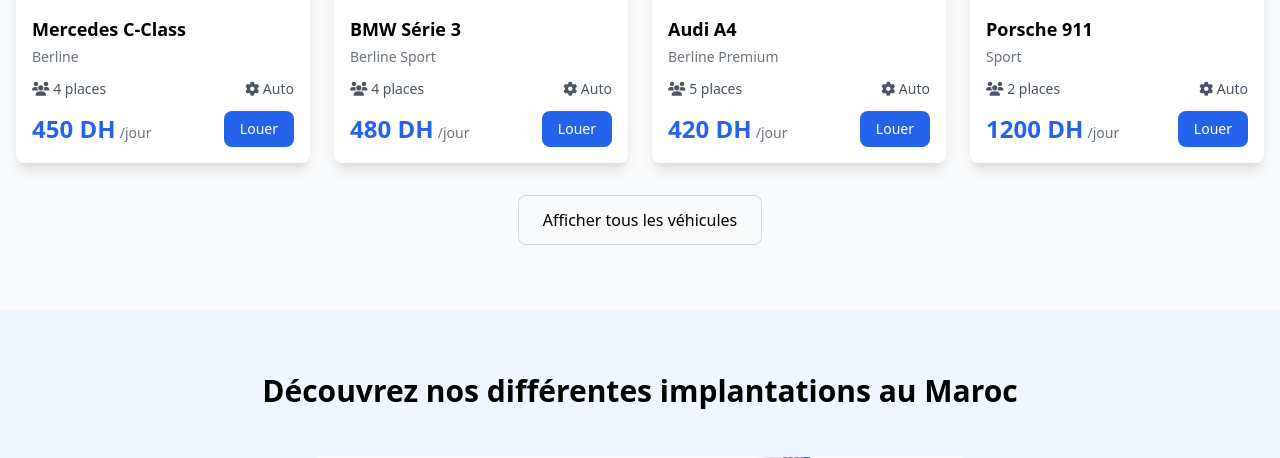
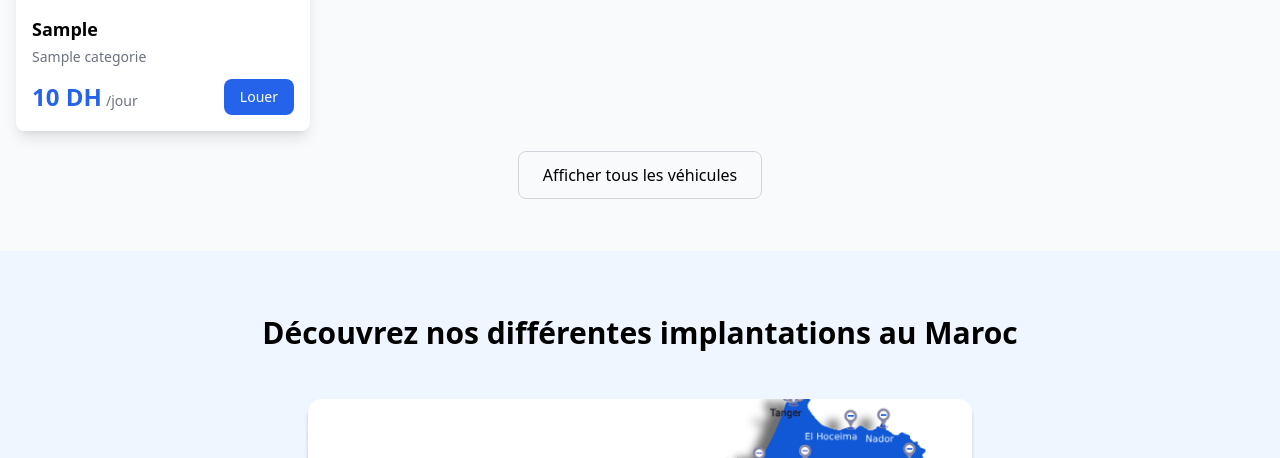
Before and after one commit to AZIZABADA10/MaBagnole, a PHP site: page / in a window 1280 px wide. Shown: the part 2056-2514 px from the top of the page. Run offline with PHP 8.4, Linux system fonts and the light colour scheme; tables that the repository leaves empty hold one stand-in row (values such as "Sample post"); grey boxes marked "Sample" are stand-in pictures; some libraries are stand-ins or nearby versions.

Commit message:
Modifié index.php : page d'accueil et liens de navigation

```diff
--- a/index.php
+++ b/index.php
@@ -1,3 +1,13 @@
+<?php
+require_once __DIR__ . '/vendor/autoload.php';
+
+use App\Classes\Vehicule;
+use App\Classes\Categorie;
+
+$vehicules = Vehicule::listerVehicule(4, 0);
+$categories = Categorie::listerCategorie();
+?>
+
 <!DOCTYPE html>
 <html lang="fr">
 <head>
@@ -5,6 +15,7 @@
     <meta name="viewport" content="width=device-width, initial-scale=1.0">
     <title>Location de Voiture - Simple et Abordable</title>
     <script src="https://cdn.tailwindcss.com"></script>
+    <script src="https://kit.fontawesome.com/a076d05399.js" crossorigin="anonymous"></script>
     <link rel="shortcut icon" href="Assets/logos/logo.png" type="image/x-icon">
     <link rel="stylesheet" href="https://cdnjs.cloudflare.com/ajax/libs/font-awesome/6.4.0/css/all.min.css">
 </head>
@@ -156,23 +167,31 @@
     <!-- Popular Cars Section -->
     <section class="py-16 bg-gray-50">
     <div class="container mx-auto px-4">
-            <h2 class="text-3xl font-bold text-center mb-4">Trouvez la voiture qui vous convient en consultant notre</h2>
+        <h2 class="text-3xl font-bold text-center mb-4">
+            Trouvez la voiture qui vous convient en consultant notre
+        </h2>
         <p class="text-center text-gray-600 mb-12">parc dans les Marchés suivants</p>
 
         <div class="grid grid-cols-1 md:grid-cols-2 lg:grid-cols-4 gap-6">
-                <!-- Car Card 1 -->
+            <?php foreach ($vehicules as $v):
+                $catNom = '';
+                foreach ($categories as $c) {
+                    if ($c['id_categorie'] == $v['id_categorie']) {
+                        $catNom = $c['titre'];
+                        break;
+                    }
+                }
+            ?>
             <div class="bg-white rounded-lg shadow-lg overflow-hidden hover:shadow-xl transition">
-                    <img src="https://images.unsplash.com/photo-1549317661-bd32c8ce0db2?w=400" alt="Mercedes C-Class" class="w-full h-48 object-cover">
+                <img src="<?= htmlspecialchars($v['image']) ?>"
+                     alt="<?= htmlspecialchars($v['modele']) ?>"
+                     class="w-full h-48 object-cover">
                 <div class="p-4">
-                        <h3 class="font-bold text-lg mb-1">Mercedes C-Class</h3>
-                        <p class="text-gray-500 text-sm mb-3">Berline</p>
-                        <div class="flex items-center justify-between mb-3 text-sm text-gray-600">
-                            <span><i class="fas fa-users"></i> 4 places</span>
-                            <span><i class="fas fa-cog"></i> Auto</span>
-                        </div>
+                    <h3 class="font-bold text-lg mb-1"><?= htmlspecialchars($v['modele']) ?></h3>
+                    <p class="text-gray-500 text-sm mb-3"><?= htmlspecialchars($catNom) ?></p>
                     <div class="flex items-center justify-between">
                         <div>
-                                <span class="text-2xl font-bold text-blue-600">450 DH</span>
+                            <span class="text-2xl font-bold text-blue-600"><?= number_format($v['prix_par_jour'], 0, ',', ' ') ?> DH</span>
                             <span class="text-gray-500 text-sm">/jour</span>
                         </div>
                         <button class="px-4 py-2 bg-blue-600 text-white rounded-lg hover:bg-blue-700 text-sm">
@@ -181,78 +200,13 @@
                     </div>
                 </div>
             </div>
-
-                <!-- Car Card 2 -->
-                <div class="bg-white rounded-lg shadow-lg overflow-hidden hover:shadow-xl transition">
-                    <img src="https://images.unsplash.com/photo-1552519507-da3b142c6e3d?w=400" alt="BMW Série 3" class="w-full h-48 object-cover">
-                    <div class="p-4">
-                        <h3 class="font-bold text-lg mb-1">BMW Série 3</h3>
-                        <p class="text-gray-500 text-sm mb-3">Berline Sport</p>
-                        <div class="flex items-center justify-between mb-3 text-sm text-gray-600">
-                            <span><i class="fas fa-users"></i> 4 places</span>
-                            <span><i class="fas fa-cog"></i> Auto</span>
-                        </div>
-                        <div class="flex items-center justify-between">
-                            <div>
-                                <span class="text-2xl font-bold text-blue-600">480 DH</span>
-                                <span class="text-gray-500 text-sm">/jour</span>
-                            </div>
-                            <button class="px-4 py-2 bg-blue-600 text-white rounded-lg hover:bg-blue-700 text-sm">
-                                Louer
-                            </button>
-                        </div>
-                    </div>
-                </div>
-
-                <!-- Car Card 3 -->
-                <div class="bg-white rounded-lg shadow-lg overflow-hidden hover:shadow-xl transition">
-                    <img src="https://images.unsplash.com/photo-1583121274602-3e2820c69888?w=400" alt="Audi A4" class="w-full h-48 object-cover">
-                    <div class="p-4">
-                        <h3 class="font-bold text-lg mb-1">Audi A4</h3>
-                        <p class="text-gray-500 text-sm mb-3">Berline Premium</p>
-                        <div class="flex items-center justify-between mb-3 text-sm text-gray-600">
-                            <span><i class="fas fa-users"></i> 5 places</span>
-                            <span><i class="fas fa-cog"></i> Auto</span>
-                        </div>
-                        <div class="flex items-center justify-between">
-                            <div>
-                                <span class="text-2xl font-bold text-blue-600">420 DH</span>
-                                <span class="text-gray-500 text-sm">/jour</span>
-                            </div>
-                            <button class="px-4 py-2 bg-blue-600 text-white rounded-lg hover:bg-blue-700 text-sm">
-                                Louer
-                            </button>
-                        </div>
-                    </div>
-                </div>
-
-                <!-- Car Card 4 -->
-                <div class="bg-white rounded-lg shadow-lg overflow-hidden hover:shadow-xl transition">
-                    <img src="https://images.unsplash.com/photo-1617531653332-bd46c24f2068?w=400" alt="Porsche 911" class="w-full h-48 object-cover">
-                    <div class="p-4">
-                        <h3 class="font-bold text-lg mb-1">Porsche 911</h3>
-                        <p class="text-gray-500 text-sm mb-3">Sport</p>
-                        <div class="flex items-center justify-between mb-3 text-sm text-gray-600">
-                            <span><i class="fas fa-users"></i> 2 places</span>
-                            <span><i class="fas fa-cog"></i> Auto</span>
-                        </div>
-                        <div class="flex items-center justify-between">
-                            <div>
-                                <span class="text-2xl font-bold text-blue-600">1200 DH</span>
-                                <span class="text-gray-500 text-sm">/jour</span>
-                            </div>
-                            <button class="px-4 py-2 bg-blue-600 text-white rounded-lg hover:bg-blue-700 text-sm">
-                                Louer
-                            </button>
-                        </div>
-                    </div>
-                </div>
+            <?php endforeach; ?>
         </div>
 
         <div class="text-center mt-8">
-                <button class="px-6 py-3 border border-gray-300 rounded-lg hover:bg-gray-50">
+            <a href="nos_voitures.php" class="px-6 py-3 border border-gray-300 rounded-lg hover:bg-gray-50 transition">
                 Afficher tous les véhicules
-                </button>
+            </a>
         </div>
     </div>
 </section>
```
Lines whose indentation alone changed are shown as unchanged.
